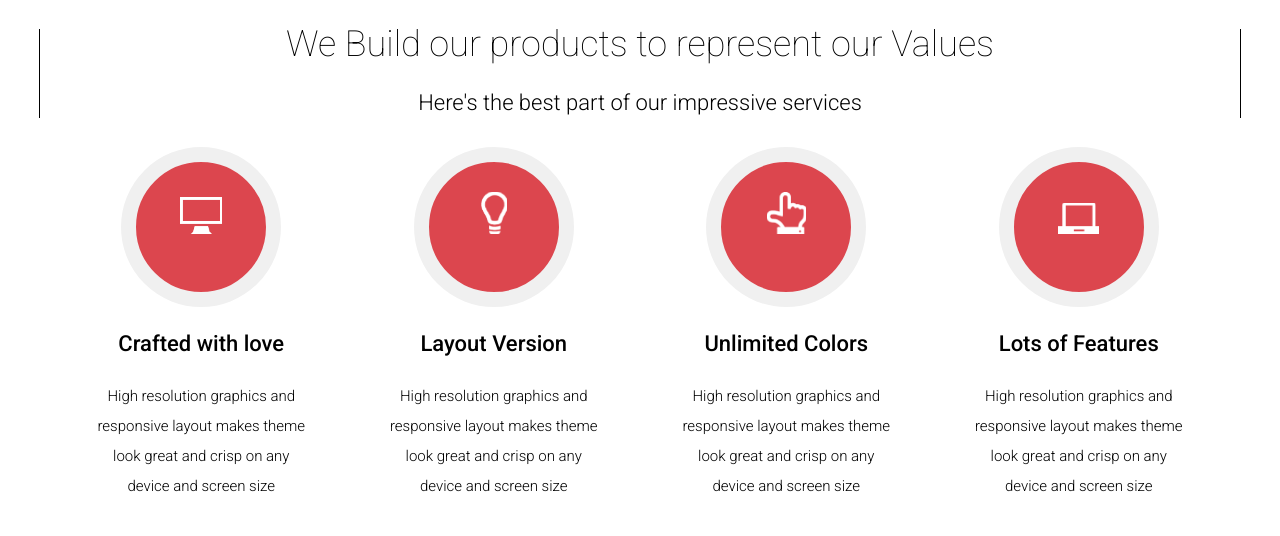
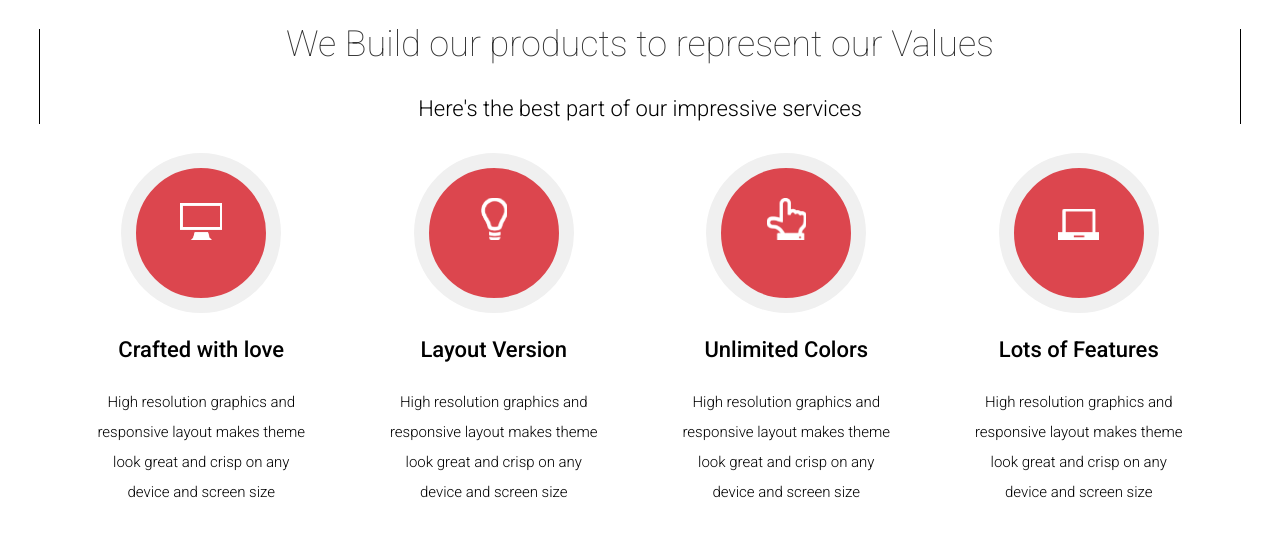
Before and after one commit to teacherigor/florida, a plain HTML site: page index.html in a window 1280 px wide. Drawn offline with Linux system fonts and the light colour scheme.

Commit message:
h2 height, color

```diff
--- a/style-main.css
+++ b/style-main.css
@@ -43,6 +43,8 @@ h2, div, p {
 font-family: Roboto;
 }
 h2 {
+		height: 36px;
+		color: #333333;
 		font-size: 36px;
 		font-weight: 100;
 		line-height: 30px;
```
